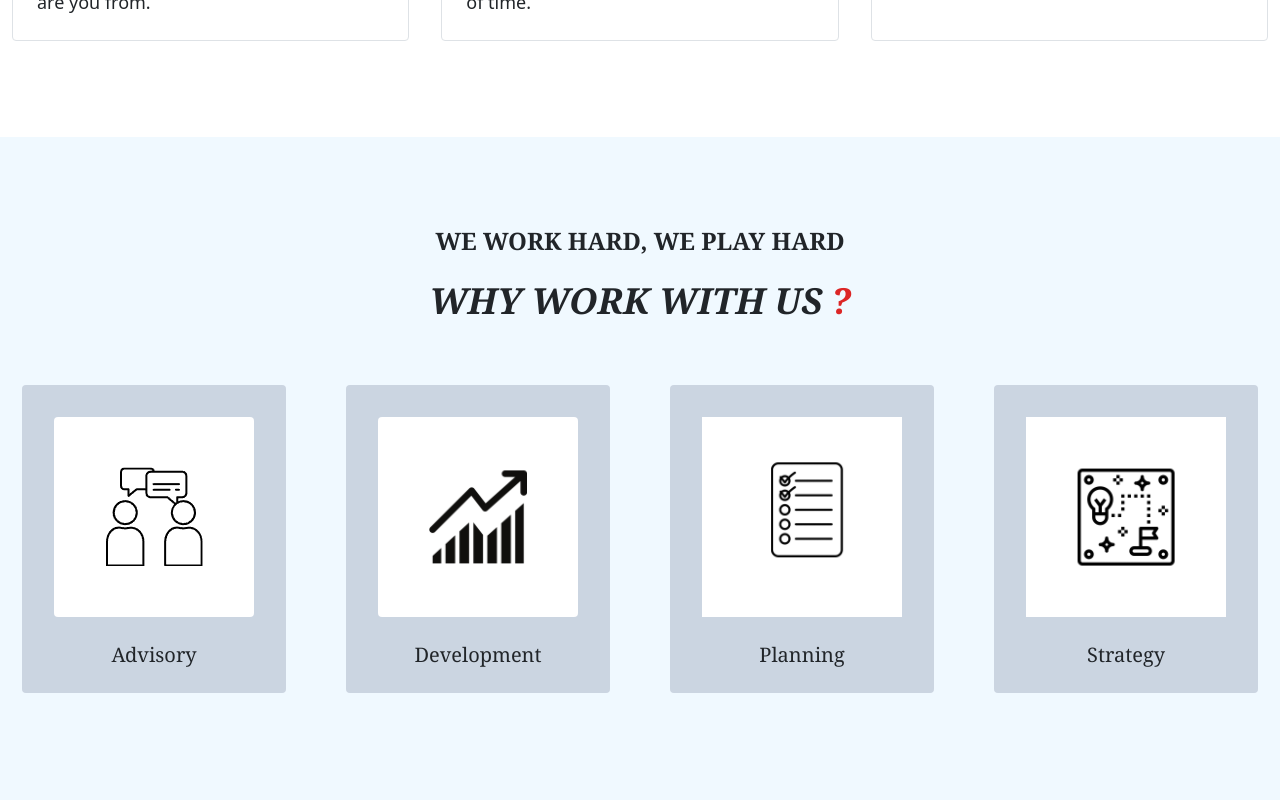
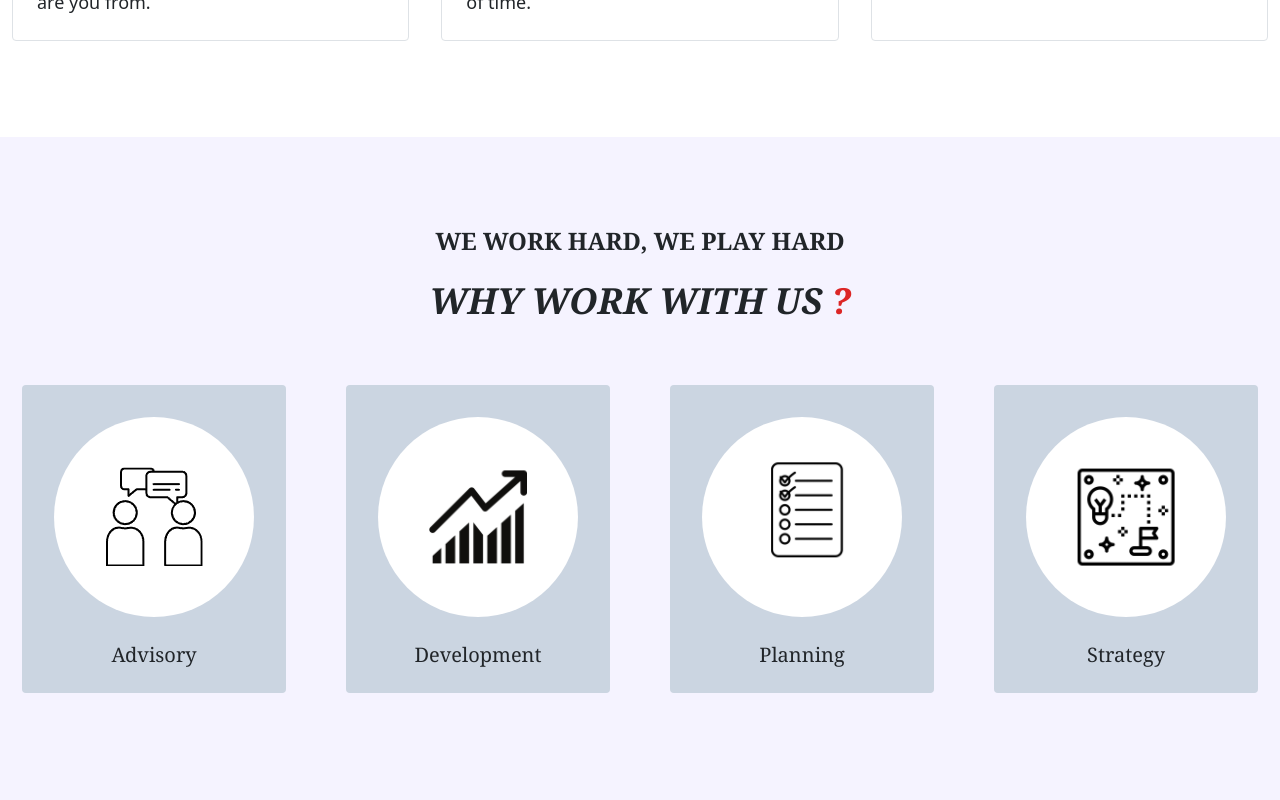
Before and after one commit to JubayerAhmmodShuvo/BookHouse-Client, a React (Create React App) app: page / in a window 1280 px wide. Shown: the part 1740-2540 px from the top of the page. Built offline with nearby package versions, Linux system fonts and the light colour scheme; no server answers.

Commit message:
another section polished

```diff
--- a/src/components/Pages/About/About.js
+++ b/src/components/Pages/About/About.js
@@ -8,30 +8,30 @@ import stra from "../../images/strategy.png";
 const About = () => {
   return (
     <div className="mb-20">
-      <div className="container mt-6 bg-sky-50 py-14">
+      <div className="container mt-6 bg-violet-50 py-14">
         <p className="mt-8 text-2xl font-semibold mb-4 font-serif   text-center ">
-        WE WORK HARD, WE PLAY HARD
+          WE WORK HARD, WE PLAY HARD
         </p>
         <h1 className="text-center text-4xl font-bold italic font-serif  mb-16 ">
-           WHY WORK WITH US <span className="text-red-600" >?</span>
+          WHY WORK WITH US <span className="text-red-600">?</span>
         </h1>
 
         <div className="  ">
           <div className="grid lg:grid-cols-4 md:grid-cols-2 gap-10 mt-10 mb-20 ">
             <div className="mx-auto bg-slate-300	 rounded	 pt-8 px-8">
-              <img className="rounded" src={advice} alt="" />
+              <img className="rounded-full" src={advice} alt="" />
               <p className="text-center text-xl font-serif p-6 "> Advisory</p>
             </div>
             <div className="mx-auto bg-slate-300 rounded	 pt-8 px-8">
-              <img className="rounded" src={dev} alt="" />
+              <img className="rounded-full" src={dev} alt="" />
               <p className="text-center text-xl font-serif p-6">Development</p>
             </div>
             <div className="mx-auto bg-slate-300 rounded	 pt-8 px-8">
-              <img src={pln} alt="" />
+              <img className="rounded-full" src={pln} alt="" />
               <p className="text-center text-xl font-serif p-6">Planning</p>
             </div>
             <div className="mx-auto bg-slate-300 rounded	 pt-8 px-8">
-              <img src={stra} alt="" />
+              <img className="rounded-full" src={stra} alt="" />
               <p className="text-center text-xl font-serif p-6">Strategy</p>
             </div>
           </div>
```
